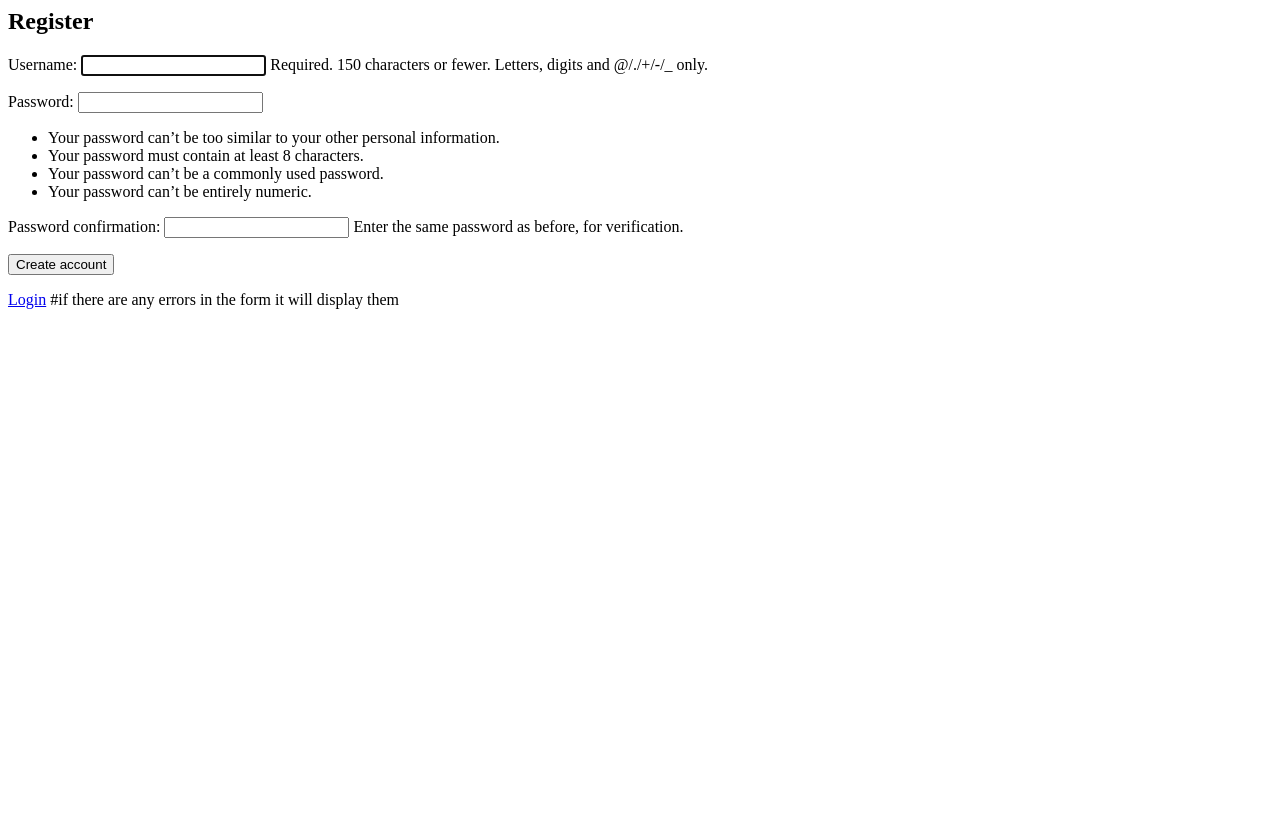
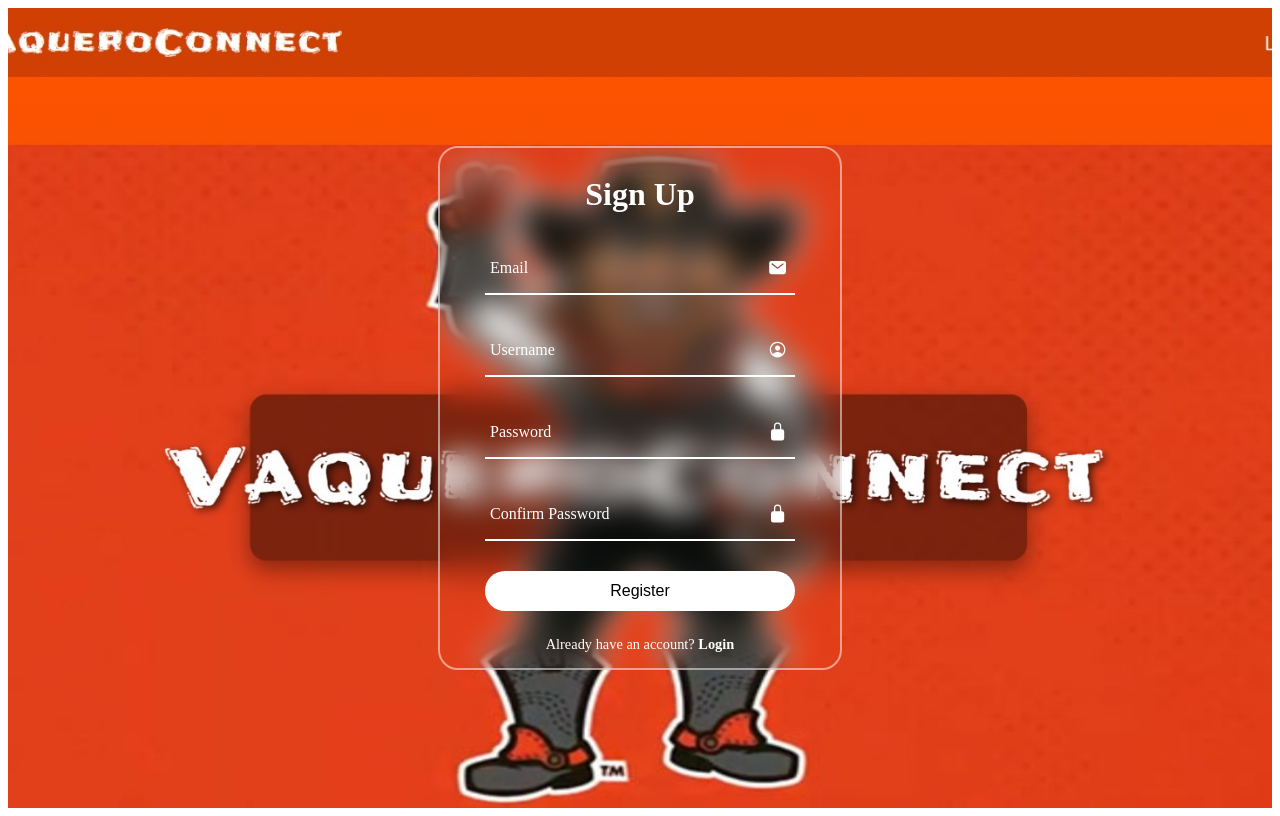
Before and after one commit to melanieaidee/SE-Project, a Django app: page /register/ in a window 1280 px wide. Before the commit the page ends 309 px from the top, so only its background shows below. Run offline with Django 5.2, Linux system fonts and the light colour scheme.

Commit message:
Fix issues with signup/login

```diff
--- a/newApp/templates/register.html
+++ /dev/null
@@ -1,16 +0,0 @@
-
-<h2>Register</h2>
-
-<form method="post">
-  {% csrf_token %}
-  {{ form.as_p }}
-  <button type="submit">Create account</button>
-</form>
-
-<a href="{% url 'login' %}">Login</a>
-#if there are any errors in the form it will display them
-{% if form.errors %}
-    <div class="errors">
-        {{ form.errors }}
-    </div>
-{% endif %}
--- a/newApp/templates/signup.html
+++ b/newApp/templates/signup.html
@@ -1,54 +1,55 @@
 <!DOCTYPE html>
 {% load static %}
 <html lang="en">
-
 <head>
   <link rel="stylesheet" href="{% static 'style.css' %}">
 </head>
-
 <body>
-
 <section>
   <div class="login-box">
-    <form action="">
+    <form method="POST" action="{% url 'register' %}">
+      {% csrf_token %}
       <h2>Sign Up</h2>
-
+      <!-- EMAIL -->
       <div class="input-box">
         <span class="icon"><ion-icon name="mail"></ion-icon></span>
-        <input type="email" required pattern=".+@utrgv\.edu" title="Email must end with @utrgv.edu">
+        <input type="email" name="email" required pattern=".+@utrgv\.edu" title="Email must end with @utrgv.edu">
         <label>Email</label>
       </div>
-
+      <!-- USERNAME -->
       <div class="input-box">
-        <span class = "icon"><ion-icon name="person-circle-outline"></ion-icon></span>
-        <input type="username" required>
+        <span class="icon"><ion-icon name="person-circle-outline"></ion-icon></span>
+        <input type="text" name="username" required>
         <label>Username</label>
       </div>
-
+      <!-- PASSWORD -->
       <div class="input-box">
         <span class="icon"><ion-icon name="lock-closed"></ion-icon></span>
-        <input type="password" required>
+        <input type="password" name="password1" required>
         <label>Password</label>
       </div>
-
+      <!-- CONFIRM PASSWORD -->
       <div class="input-box">
         <span class="icon"><ion-icon name="lock-closed"></ion-icon></span>
-        <input type="password" required>
+        <input type="password" name="password2" required>
         <label>Confirm Password</label>
       </div>
-
       <button type="submit">Register</button>
-
       <div class="register-link">
         <p>Already have an account? <a href="{% url 'login' %}">Login</a></p>
       </div>
-
+      <!-- SHOW DJANGO FORM ERRORS -->
+      {% if messages %}
+      <div class="errors">
+        {% for message in messages %}
+          <p style="color:rgb(0, 0, 0);">{{ message }}</p>
+        {% endfor %}
+      </div>
+      {% endif %}
     </form>
   </div>
 </section>
-
 <script type="module" src="https://unpkg.com/ionicons@7.1.0/dist/ionicons/ionicons.esm.js"></script>
 <script nomodule src="https://unpkg.com/ionicons@7.1.0/dist/ionicons/ionicons.js"></script>
-
 </body>
 </html>
--- a/newApp/templates/style.css
+++ b/newApp/templates/style.css
@@ -1,4 +1,4 @@
-@import url('https://fonts.googleapis.com/css2?family=Poppins&display=swap')
+@import url('https://fonts.googleapis.com/css2?family=Poppins&display=swap');
 
 * {
     margin: 0;
--- a/newApp/urls.py
+++ b/newApp/urls.py
@@ -7,7 +7,6 @@ urlpatterns = [
     path('register/', views.register, name='register'),
     path('profile/', views.profile, name='profile'),
     path('login/', auth_views.LoginView.as_view(template_name='login.html'), name='login'),
-    path('signup/', views.signup, name='signup'),
     path('logout/', views.logout_view, name='logout'),
     path('main_home/', views.main_home, name='main_home'),
     path("follow/<str:username>/", views.follow_view, name="follow_view"),
--- a/newApp/views.py
+++ b/newApp/views.py
@@ -20,15 +20,42 @@ def main_home(request):
 #####################################################################################################
 def register(request):
     if request.method == "POST":
-        form = UserCreationForm(request.POST)
-        if form.is_valid():
-            form.save()
-            messages.success(request, "Account created successfully")
-            return redirect('login')
-    else:
-        form = UserCreationForm()
+        username = request.POST.get("username")
+        email = request.POST.get("email")
+        password1 = request.POST.get("password1")
+        password2 = request.POST.get("password2")
 
-    return render(request, 'register.html', {'form': form})
+        # if Passwords match
+        if password1 != password2:
+            messages.error(request, "Passwords do not match")
+            return redirect('register')
+
+        # Must be a UTRGV email
+        if not email.endswith("@utrgv.edu"):
+            messages.error(request, "Email must be a UTRGV email")
+            return redirect('register')
+
+        # warned about username taken
+        if User.objects.filter(username=username).exists():
+            messages.error(request, "Username already taken")
+            return redirect('register')
+
+        # warned about email already registered
+        if User.objects.filter(email=email).exists():
+            messages.error(request, "Email already registered")
+            return redirect('register')
+
+        # Create user
+        user = User.objects.create_user(
+            username=username,
+            email=email,
+            password=password1
+        )
+
+        messages.success(request, "Account created successfully")
+        return redirect('login')
+
+    return render(request, 'signup.html')
 #####################################################################################################
 @login_required
 def profile(request):
@@ -112,6 +139,8 @@ def user_profile(request, username):
 
     followers_count = profile_user.followers.count()
     following_count = profile_user.following.count()
+    u_form = None
+    p_form = None
 
     return render(request, 'profile.html', {
         'profile_user': profile_user,
@@ -119,8 +148,3 @@ def user_profile(request, username):
         'followers_count': followers_count,
         'following_count': following_count,
     })
-
-#####################################################################################################
-#this is the signup view which will render the signup page for new users to create an account
-def signup(request):
-    return render(request, 'signup.html')
--- a/springApp/settings.py
+++ b/springApp/settings.py
@@ -120,3 +120,4 @@ STATIC_URL = 'static/'
 LOGIN_URL = 'login'
 LOGOUT_REDIRECT_URL = 'home'
 LOGIN_REDIRECT_URL = 'main_home' #instead of home, will redirect to exclusive home page for logged in users
+AUTH_USER_MODEL = 'auth.User'
--- a/springApp/urls.py
+++ b/springApp/urls.py
@@ -5,5 +5,5 @@ from newApp import views
 urlpatterns = [
     path('admin/', admin.site.urls),
     path('', include('newApp.urls')),
-    path('signup/', views.signup, name = 'signup')
+
 ]
```
Also changed, not shown: newApp/templates/login.html (+25 -16 lines).
